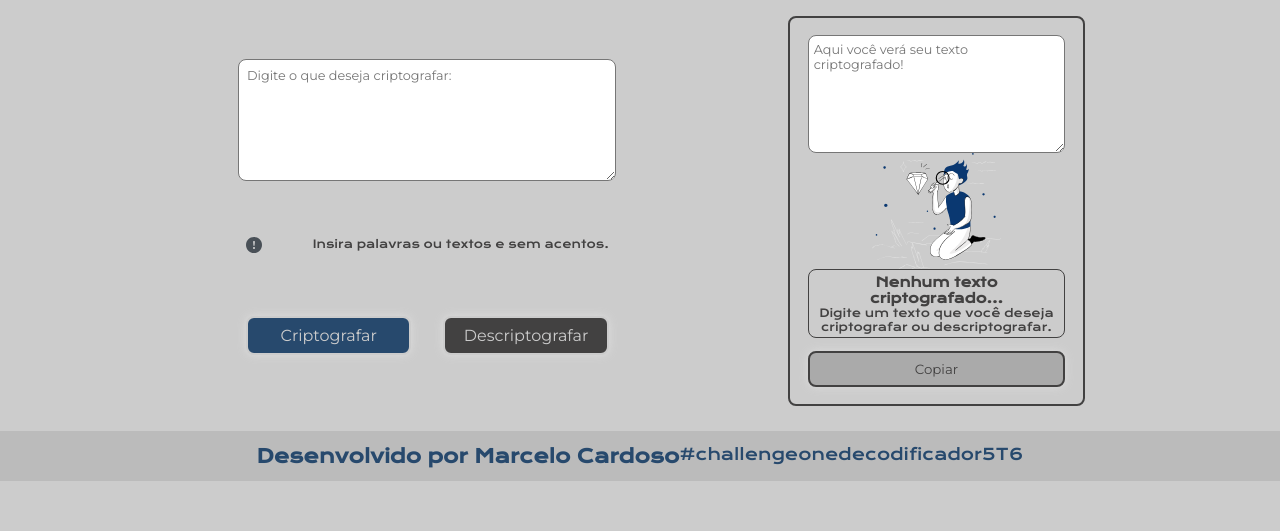
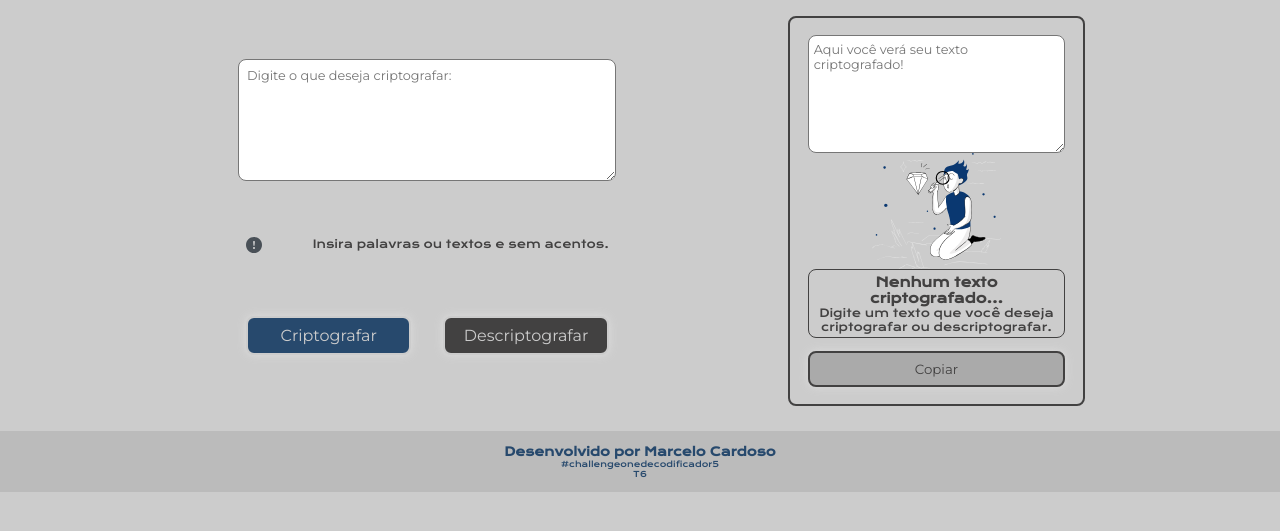
Before and after one commit to marceloc4rdoso/decodificador, a plain HTML site: page index.html in a window 1280 px wide. Shown: the part 83-614 px from the top of the page. Drawn offline with nearby package versions, Linux system fonts and the light colour scheme.

Commit message:
Segunda alteração Rodapé

```diff
--- a/index.html
+++ b/index.html
@@ -46,7 +46,9 @@
         </section>
     </main>
     <footer class="rodape">
-        <h3>Desenvolvido por Marcelo Cardoso</h3>
+        <div>
+            <h2>Desenvolvido por Marcelo Cardoso</h2>
+        </div>
         <p> #challengeonedecodificador5</p>
         <p>T6</p>
     </footer>
--- a/styles/style.css
+++ b/styles/style.css
@@ -198,12 +198,13 @@ body{
 
 .rodape{
     display: flex;
-    flex-direction: row;
+    flex-direction: column;
+    align-items: center;
     justify-content: center;
     padding: 1% 0% 1% 0%;
     background-color: var(--cor-nav);
     color: var(--cor-quaternaria);
-    font-size: 1rem;
+    font-size: 0.5rem;
 }
 
 /*
```
